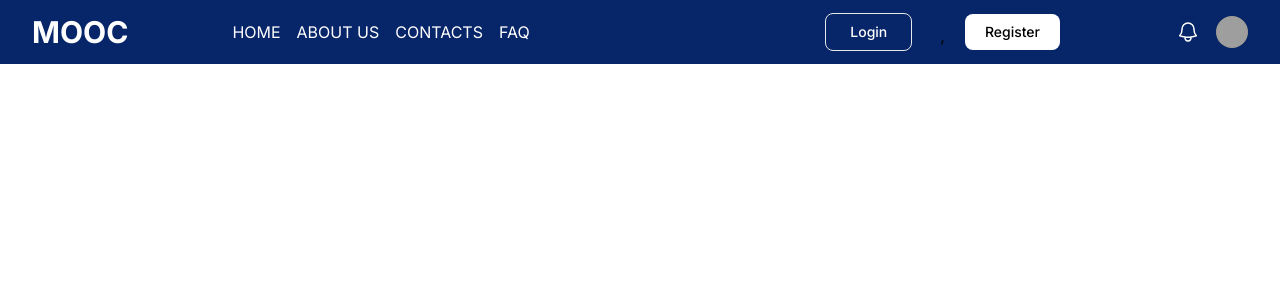
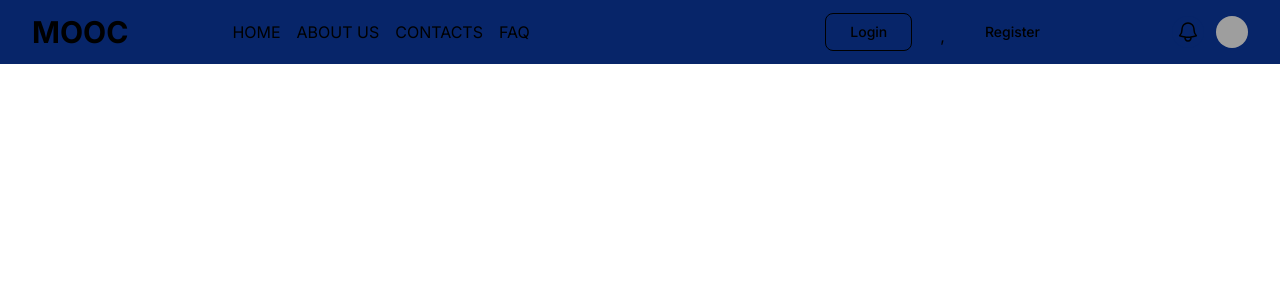
Before and after one commit to Xanvia/MOOC-IT-Center-UOP, a Next.js app in the folder frontend/: page / in a window 1280 px wide. Shown: the top 300 px of the page. Built offline with nearby package versions, Linux system fonts and the light colour scheme; grey boxes are pictures that could not be loaded.

Commit message:
feat: layout

```diff
--- a/frontend/src/app/(auth)/layout.tsx
+++ b/frontend/src/app/(auth)/layout.tsx
@@ -8,7 +8,13 @@ export const metadata: Metadata = {
   title: "Register",
 };
 
-export default function RootLayout({
+const inter = Inter({ subsets: ["latin"] });
+
+export const metadata: Metadata = {
+  title: "MOOC",
+};
+
+export default function AuthLayout({
   children,
 }: Readonly<{
   children: React.ReactNode;
--- a/frontend/tailwind.config.ts
+++ b/frontend/tailwind.config.ts
@@ -22,6 +22,12 @@ const config: Config = {
         background: "#fff",
       },
     },
+    colors: {
+      primary: "#2563EB",
+      secondary: "#2563EB",
+      text: "#333",
+      background: "#fff",
+    },
   },
   plugins: [],
 };
```
